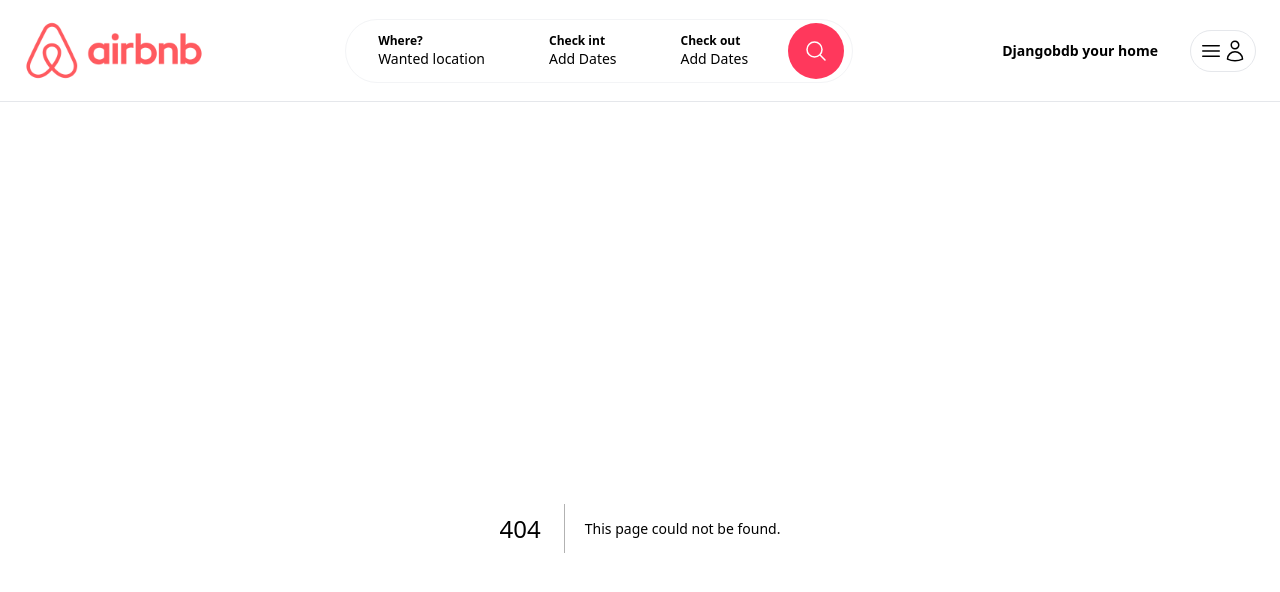
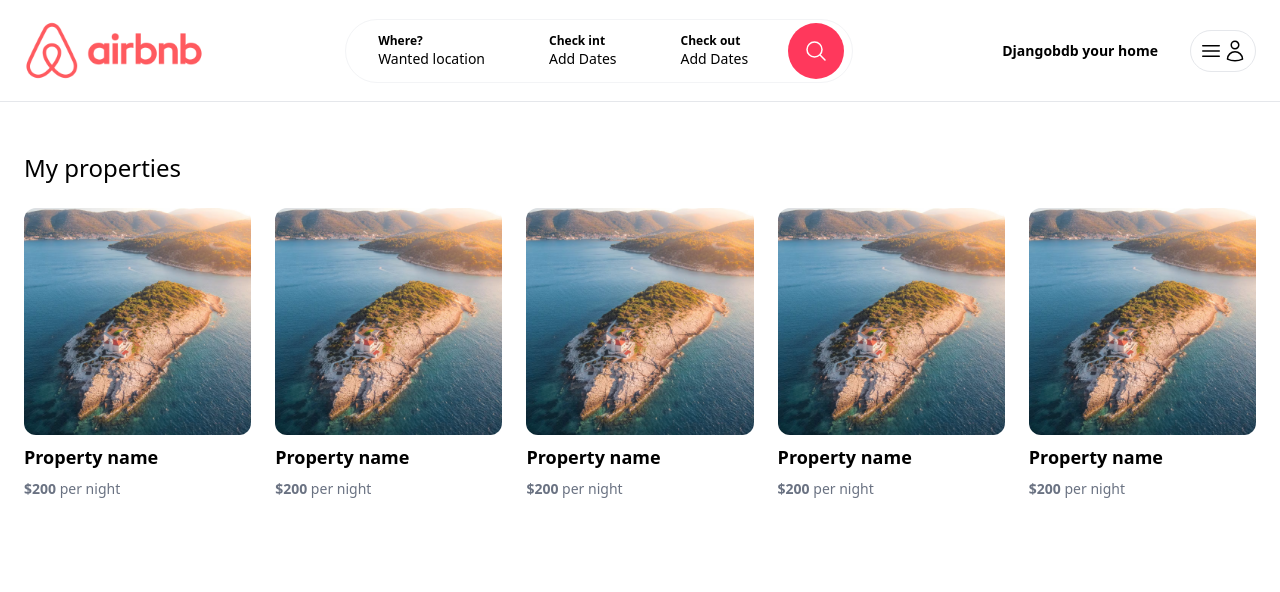
Before and after one commit to MeyiGi/airbnb-clone-frontend, a Next.js app: page /myproperties in a window 1280 px wide. Before the commit this address had no page. Shown: the top 592 px of the page. Built offline with nearby package versions, Linux system fonts and the light colour scheme.

Commit message:
feat: myproperties page

```diff
--- /dev/null
+++ b/app/myproperties/page.tsx
@@ -0,0 +1,12 @@
+import PropertyList from "../components/properties/PropertyList";
+
+export default function MyProperties() {
+  return (
+    <main className="max-w-[1500px] mx-auto px-6 pb-6">
+      <h1 className="my-6 mb-6 text-2xl">My properties</h1>
+      <div className="mt-4 grid grid-cols-1 md:grid-cols-3 lg:grid-cols-5 gap-6">
+            <PropertyList/>
+          </div>
+    </main>
+  )
+}
```
Also changed, not shown: app/landlords/[id]/page.tsx (renamed from app/landlord/[id]/page.tsx).
